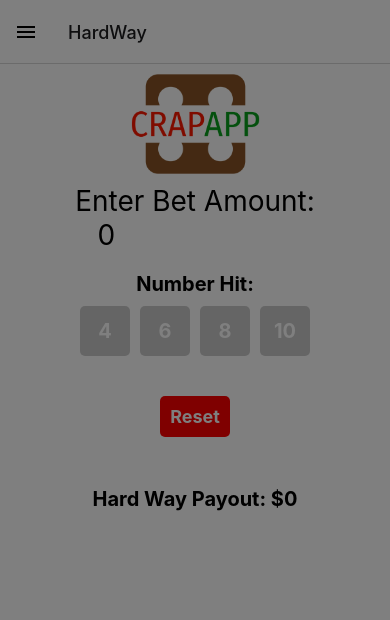
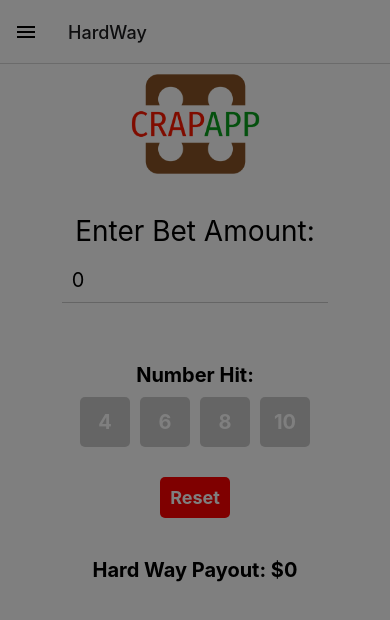
Before and after one commit to DaemonHunter/CrapApp, a React Native app: screen /HardWay in a window 390 px wide. Shown: the top 620 px of the page. Built offline with nearby package versions, Linux system fonts and the light colour scheme.

Commit message:
Cleaned up all styles into one file, need to still check for duplicates

```diff
--- a/components/header.js
+++ b/components/header.js
@@ -1,5 +1,6 @@
 import React from 'react';
 import { StyleSheet, View, Image } from 'react-native';
+import { styles } from '../components/styles';
 
 export default function Header() {
   return (
@@ -11,17 +12,3 @@ export default function Header() {
     </View>
   );
 }
-
-const styles = StyleSheet.create({
-  header: {
-    height: 120,
-    backgroundColor: '#fff',
-    alignItems: 'center',
-    justifyContent: 'center',
-  },
-  logo: {
-    width: 300,
-    height: 100,
-    resizeMode: 'contain',
-  },
-});
--- a/components/styles.js
+++ b/components/styles.js
@@ -162,16 +162,6 @@ export const styles = StyleSheet.create({
   pointButtonActive: {
     backgroundColor: 'green',
   },
-  container: {
-    flex: 1,
-    backgroundColor: '#fff',
-    alignItems: 'center',
-  },
-  heading: {
-    fontSize: 28,
-    fontWeight: 'bold',
-    marginVertical: 20,
-  },
   inputContainer: {
     alignItems: 'center',
   },
@@ -258,4 +248,223 @@ pointButtonText: {
   pointButtonActive: {
     backgroundColor: 'green',
   },
+  header: {
+    height: 120,
+    backgroundColor: '#fff',
+    alignItems: 'center',
+    justifyContent: 'center',
+  },
+  logo: {
+    width: 300,
+    height: 100,
+    resizeMode: 'contain',
+  },
+  inputContainer: {
+    alignItems: 'center',
+    marginVertical: 30,
+    justifyContent: 'center',
+  },
+  textInput: {
+    borderBottomWidth: 1,
+    borderColor: '#ccc',
+    padding: 10,
+    width: '80%',
+    marginVertical: 10,
+    fontSize: 20,
+  },
+  button: {
+    backgroundColor: 'green',
+    padding: 10,
+    borderRadius: 5,
+    marginVertical: 20,
+  },
+  buttonText: {
+    color: 'white',
+    fontSize: 18,
+    fontWeight: 'bold',
+  },
+  resetButton: {
+    backgroundColor: 'red',
+    padding: 10,
+    borderRadius: 5,
+    marginVertical: 20,
+  },
+  resetButtonText: {
+    color: 'white',
+    fontSize: 18,
+    fontWeight: 'bold',
+  },
+  payout: {
+    fontSize: 20,
+    fontWeight: 'bold',
+    marginTop: 20,
+  },
+  payoutDescription: {
+    fontSize: 16,
+    marginVertical: 5,
+  },
+  label: {
+    fontSize: 20,
+    fontWeight: 'bold',
+    marginVertical: 10,
+  },
+  payoutAmount: {
+    fontSize: 20,
+    fontWeight: 'bold',
+  },
+  pointContainer: {
+    alignItems: 'center',
+    justifyContent: 'center',
+    marginVertical: 10,
+  },
+  betTypeContainer: {
+    alignItems: 'center',
+    justifyContent: 'center',
+    marginVertical: 10,
+  },
+  pointButtonContainer: {
+    flexDirection: 'row',
+    justifyContent: 'space-between',
+    alignItems: 'center',
+    marginHorizontal: 10,
+  },
+  betTypeButtonContainer: {
+    flexDirection: 'row',
+    justifyContent: 'space-between',
+    alignItems: 'center',
+    marginHorizontal: 10,
+  },
+  pointButton: {
+    backgroundColor: '#ccc',
+    padding: 10,
+    borderRadius: 5,
+    width: 50,
+    height: 50,
+    justifyContent: 'center',
+    alignItems: 'center',
+    marginHorizontal: 5,
+  },
+  betButton: {
+    backgroundColor: '#ccc',
+    padding: 10,
+    borderRadius: 5,
+    width: 100,
+    height: 50,
+    justifyContent: 'center',
+    alignItems: 'center',
+    marginHorizontal: 5,
+  },
+  pointButtonText: {
+    color: '#fff',
+    fontSize: 20,
+    fontWeight: 'bold',
+    textAlign: 'center',
+  },
+  pointButtonActive: {
+    backgroundColor: 'green',
+  },
+  inputContainer: {
+    alignItems: 'center',
+    marginVertical: 30,
+    justifyContent: 'center',
+  },
+  textInput: {
+    borderBottomWidth: 1,
+    borderColor: '#ccc',
+    padding: 10,
+    width: '80%',
+    marginVertical: 10,
+    fontSize: 20,
+  },
+  button: {
+    backgroundColor: 'green',
+    padding: 10,
+    borderRadius: 5,
+    marginVertical: 20,
+  },
+  buttonText: {
+    color: 'white',
+    fontSize: 18,
+    fontWeight: 'bold',
+  },
+  resetButton: {
+    backgroundColor: 'red',
+    padding: 10,
+    borderRadius: 5,
+    marginVertical: 20,
+  },
+  resetButtonText: {
+    color: 'white',
+    fontSize: 18,
+    fontWeight: 'bold',
+  },
+  payout: {
+    fontSize: 20,
+    fontWeight: 'bold',
+    marginTop: 20,
+  },
+  payoutDescription: {
+    fontSize: 16,
+    marginVertical: 5,
+  },
+  label: {
+    fontSize: 20,
+    fontWeight: 'bold',
+    marginVertical: 10,
+  },
+  payoutAmount: {
+    fontSize: 20,
+    fontWeight: 'bold',
+  },
+  pointContainer: {
+    alignItems: 'center',
+    justifyContent: 'center',
+    marginVertical: 10,
+  },
+  betTypeContainer: {
+    alignItems: 'center',
+    justifyContent: 'center',
+    marginVertical: 10,
+  },
+  pointButtonContainer: {
+    flexDirection: 'row',
+    justifyContent: 'space-between',
+    alignItems: 'center',
+    marginHorizontal: 10,
+  },
+  betTypeButtonContainer: {
+    flexDirection: 'row',
+    justifyContent: 'space-between',
+    alignItems: 'center',
+    marginHorizontal: 10,
+  },
+  pointButton: {
+    backgroundColor: '#ccc',
+    padding: 10,
+    borderRadius: 5,
+    width: 50,
+    height: 50,
+    justifyContent: 'center',
+    alignItems: 'center',
+    marginHorizontal: 5,
+  },
+  betButton: {
+    backgroundColor: '#ccc',
+    padding: 10,
+    borderRadius: 5,
+    width: 100,
+    height: 50,
+    justifyContent: 'center',
+    alignItems: 'center',
+    marginHorizontal: 5,
+  },
+  pointButtonText: {
+    color: '#fff',
+    fontSize: 20,
+    fontWeight: 'bold',
+    textAlign: 'center',
+  },
+  pointButtonActive: {
+    backgroundColor: 'green',
+  },
 });
--- a/screens/BoxNumber.js
+++ b/screens/BoxNumber.js
@@ -1,6 +1,7 @@
 import React, { useState } from 'react';
 import { View, Text, TextInput, TouchableOpacity, StyleSheet, Keyboard } from 'react-native';
 import Header from '../components/header';
+import { styles } from '../components/styles';
 
 const BoxNumberPayoutCalculator = () => {
   const [betAmount, setBetAmount] = useState('');
@@ -136,111 +137,4 @@ const BoxNumberPayoutCalculator = () => {
   );
 };
 
-const styles = StyleSheet.create({
-  inputContainer: {
-    alignItems: 'center',
-    marginVertical: 30,
-    justifyContent: 'center',
-  },
-  textInput: {
-    borderBottomWidth: 1,
-    borderColor: '#ccc',
-    padding: 10,
-    width: '80%',
-    marginVertical: 10,
-    fontSize: 20,
-  },
-  button: {
-    backgroundColor: 'green',
-    padding: 10,
-    borderRadius: 5,
-    marginVertical: 20,
-  },
-  buttonText: {
-    color: 'white',
-    fontSize: 18,
-    fontWeight: 'bold',
-  },
-  resetButton: {
-    backgroundColor: 'red',
-    padding: 10,
-    borderRadius: 5,
-    marginVertical: 20,
-  },
-  resetButtonText: {
-    color: 'white',
-    fontSize: 18,
-    fontWeight: 'bold',
-  },
-  payout: {
-    fontSize: 20,
-    fontWeight: 'bold',
-    marginTop: 20,
-  },
-  payoutDescription: {
-    fontSize: 16,
-    marginVertical: 5,
-  },
-  label: {
-    fontSize: 20,
-    fontWeight: 'bold',
-    marginVertical: 10,
-  },
-  payoutAmount: {
-    fontSize: 20,
-    fontWeight: 'bold',
-  },
-  pointContainer: {
-    alignItems: 'center',
-    justifyContent: 'center',
-    marginVertical: 10,
-  },
-  betTypeContainer: {
-    alignItems: 'center',
-    justifyContent: 'center',
-    marginVertical: 10,
-  },
-  pointButtonContainer: {
-    flexDirection: 'row',
-    justifyContent: 'space-between',
-    alignItems: 'center',
-    marginHorizontal: 10,
-  },
-  betTypeButtonContainer: {
-    flexDirection: 'row',
-    justifyContent: 'space-between',
-    alignItems: 'center',
-    marginHorizontal: 10,
-  },
-  pointButton: {
-    backgroundColor: '#ccc',
-    padding: 10,
-    borderRadius: 5,
-    width: 50,
-    height: 50,
-    justifyContent: 'center',
-    alignItems: 'center',
-    marginHorizontal: 5,
-  },
-  betButton: {
-    backgroundColor: '#ccc',
-    padding: 10,
-    borderRadius: 5,
-    width: 100,
-    height: 50,
-    justifyContent: 'center',
-    alignItems: 'center',
-    marginHorizontal: 5,
-  },
-  pointButtonText: {
-    color: '#fff',
-    fontSize: 20,
-    fontWeight: 'bold',
-    textAlign: 'center',
-  },
-  pointButtonActive: {
-    backgroundColor: 'green',
-  },
-});
-
 export default BoxNumberPayoutCalculator;
--- a/screens/Details.js
+++ b/screens/Details.js
@@ -1,5 +1,6 @@
 import React from 'react';
 import { StyleSheet, Text, View } from 'react-native';
+import { styles } from '../components/styles';
 
 export default function DetailsScreen() {
   return (
@@ -8,11 +9,3 @@ export default function DetailsScreen() {
     </View>
   );
 }
-
-const styles = StyleSheet.create({
-  container: {
-    flex: 1,
-    alignItems: 'center',
-    justifyContent: 'center',
-  },
-});
--- a/screens/HardWay.js
+++ b/screens/HardWay.js
@@ -1,6 +1,7 @@
 import React, { useState } from 'react';
 import { View, Text, TextInput, TouchableOpacity, StyleSheet, Keyboard } from 'react-native';
 import Header from '../components/header';
+import { styles } from '../components/styles';
 
 const HardWayPayout = ({ navigation }) => {
   const [betAmount, setBetAmount] = useState('');
@@ -81,147 +82,4 @@ const HardWayPayout = ({ navigation }) => {
   );
 };
 
-const styles = StyleSheet.create({
-  container: {
-    flex: 1,
-    backgroundColor: '#fff',
-    alignItems: 'center',
-  },
-  content: {
-    flex: 1,
-    padding: 20,
-    alignItems: 'center',
-  },
-  pointContainer: {
-  alignItems: 'center',
-  justifyContent: 'center',
-  marginVertical: 10,
-},
-  title: {
-    fontSize: 24,
-    fontWeight: 'bold',
-    marginVertical: 20,
-  },
-  inputContainer: {
-    alignItems: 'center',
-  },
-  inputLabel: {
-    fontSize: 28,
-    alignItems: 'center',
-  },
-  textInput: {
-    fontSize: 28,
-    width: '50%',
-    alignItems: 'center',
-  },
-  label: {
-    fontSize: 20,
-    fontWeight: 'bold',
-    marginVertical: 10,
-  },
-  input: {
-    borderBottomWidth: 1,
-    borderColor: '#ccc',
-    padding: 10,
-    width: '80%',
-    marginVertical: 10,
-    fontSize: 20,
-  },
-  buttonContainer: {
-    flexDirection: 'row',
-    justifyContent: 'space-around',
-    marginVertical: 30,
-  },
-  button: {
-    backgroundColor: 'green',
-    padding: 10,
-    borderRadius: 5,
-    marginHorizontal: 10,
-  },
-  buttonText: {
-    color: 'white',
-    fontSize: 18,
-    fontWeight: 'bold',
-  },
-  resetButton: {
-    backgroundColor: 'red',
-    padding: 10,
-    borderRadius: 5,
-    marginHorizontal: 10,
-  },
-  resetButtonText: {
-    color: 'white',
-    fontSize: 18,
-    fontWeight: 'bold',
-  },
-  resultContainer: {
-    alignItems: 'center',
-    marginVertical: 20,
-  },
-  result: {
-    fontSize: 20,
-    fontWeight: 'bold',
-  },
-  radioContainer: {
-    alignItems: 'center',
-    marginVertical: 30,
-  },
-  radioGroup: {
-    flexDirection: 'row',
-    alignItems: 'center',
-  },
-  radio: {
-    height: 24,
-    width: 24,
-    borderRadius: 12,
-    borderWidth: 2,
-    borderColor: '#ccc',
-    alignItems: 'center',
-    justifyContent: 'center',
-    marginHorizontal: 10,
-  },
-  radioSelected: {
-    borderColor: 'green',
-  },
-  radioText: {
-    fontSize: 18,
-    marginLeft: 10,
-  },
-    pointContainer: {
-  alignItems: 'center',
-  justifyContent: 'center',
-  marginVertical: 10,
-},
-pointButtonContainer: {
-  flexDirection: 'row',
-  justifyContent: 'space-between',
-  alignItems: 'center',
-  marginHorizontal: 10,
-},
-payout: {
-    fontSize: 20,
-    fontWeight: 'bold',
-    marginTop: 20,
-},
-pointButton: {
-  backgroundColor: '#ccc',
-  padding: 10,
-  borderRadius: 5,
-  width: 50,
-  height: 50,
-  justifyContent: 'center',
-  alignItems: 'center',
-  marginHorizontal: 5,
-},
-pointButtonText: {
-  color: '#fff',
-  fontSize: 20,
-  fontWeight: 'bold',
-  textAlign: 'center',
-},
-pointButtonActive: {
-  backgroundColor: 'green',
-},
-});
-
 export default HardWayPayout;
--- a/screens/PassLine.js
+++ b/screens/PassLine.js
@@ -41,8 +41,6 @@ const PassLinePayoutCalculatorScreen = () => {
             onChangeText={(value) => setBetAmount(value)}
             style={styles.textInput}
           />
-        </View>
-        <View style={styles.inputContainer}>
           <Text style={styles.inputLabel}>Enter Odds Bet Amount:</Text>
           <TextInput
             textAlign='center'
@@ -51,7 +49,7 @@ const PassLinePayoutCalculatorScreen = () => {
             value={odds}
             onChangeText={(value) => setOdds(value)}
             style={styles.textInput}
-          />
+        />
           <View style={styles.pointContainer}>
             <Text style={styles.label}>Enter Current Point:</Text>
             <View style={[styles.pointButtonContainer, { flexDirection: 'row' }]}>
```
Lines whose indentation alone changed are shown as unchanged.
